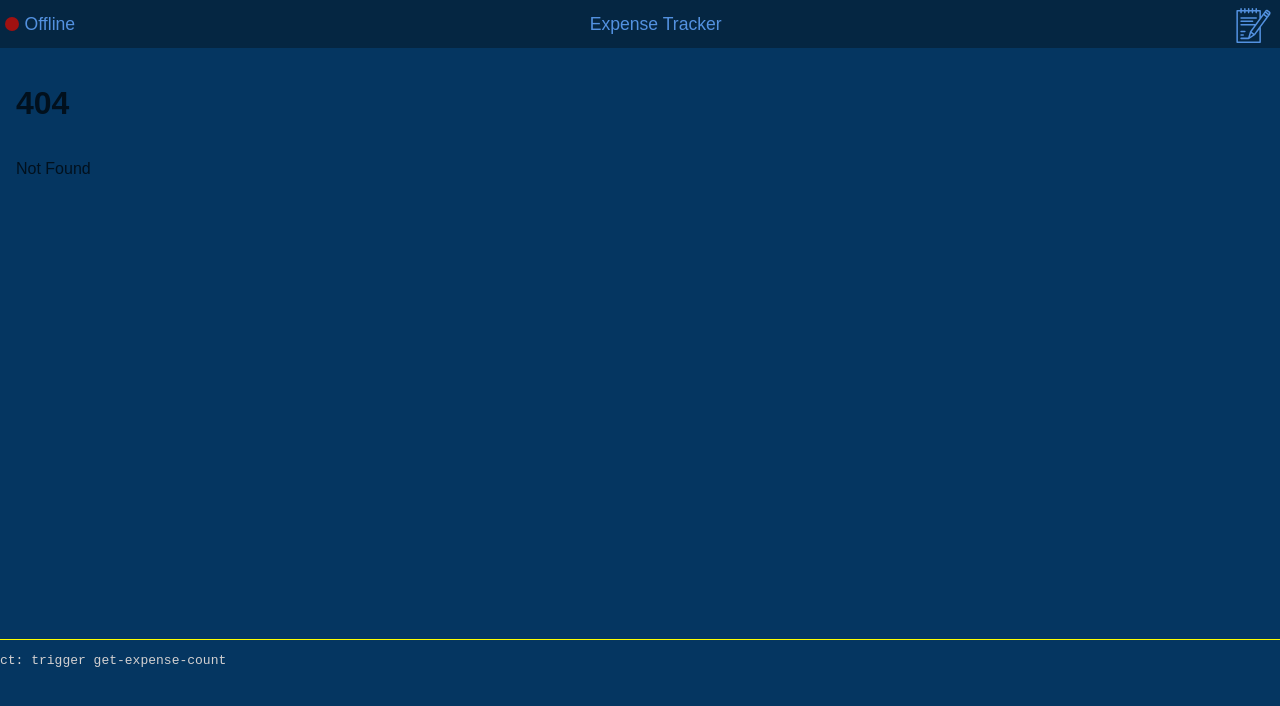
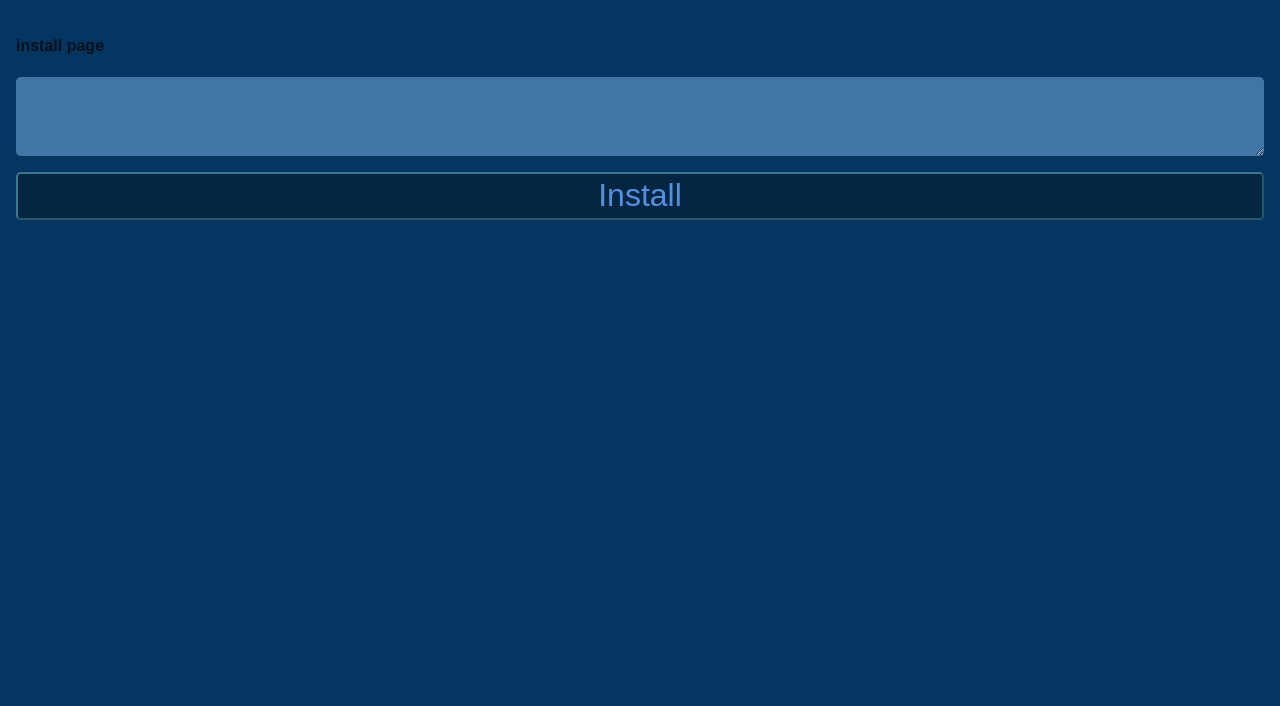
Before and after one commit to catzilla-007/expense-tracker, a SvelteKit app: page /install in a window 1280 px wide. Before the commit this address had no page. Shown: the top 706 px of the page. Built offline with nearby package versions, Linux system fonts and the light colour scheme.

Commit message:
Added install page

```diff
--- a/src/routes/+layout.svelte
+++ b/src/routes/+layout.svelte
@@ -1,15 +1,22 @@
 <script>
+  import { page } from '$app/stores';
   import './styles.css';
   import Header from '$lib/components/Header.svelte';
   import Footer from '$lib/components/Footer.svelte';
+
+  console.log($page.route.id === '/install');
 </script>
 
 <div class="app">
-  <Header />
+  {#if $page.route.id !== '/install'}
+    <Header />
+  {/if}
   <main>
     <slot />
   </main>
-  <Footer />
+  {#if $page.route.id !== '/install'}
+    <Footer />
+  {/if}
 </div>
 
 <style>
--- /dev/null
+++ b/src/routes/install/+page.svelte
@@ -0,0 +1,32 @@
+<h4>install page</h4>
+
+<textarea rows="5" />
+<button>Install</button>
+
+<style>
+  textarea {
+    margin-bottom: 1rem;
+    border-radius: 0.3rem;
+    border: none;
+    background-color: var(--color-bg-3);
+    color: var(--color-text);
+  }
+
+  button {
+    height: 3rem;
+    font-size: 2rem;
+    border-radius: 0.3rem;
+    background-color: var(--color-bg-2);
+    color: var(--color-text-2);
+    border-color: light-dark(#94edfd67, #020e0d4d);
+  }
+
+  button:disabled {
+    background-color: var(--color-bg-3);
+    border-color: light-dark(#94edfd67, #020e0d4d);
+  }
+
+  button:active {
+    background-color: #041b30;
+  }
+</style>
```
